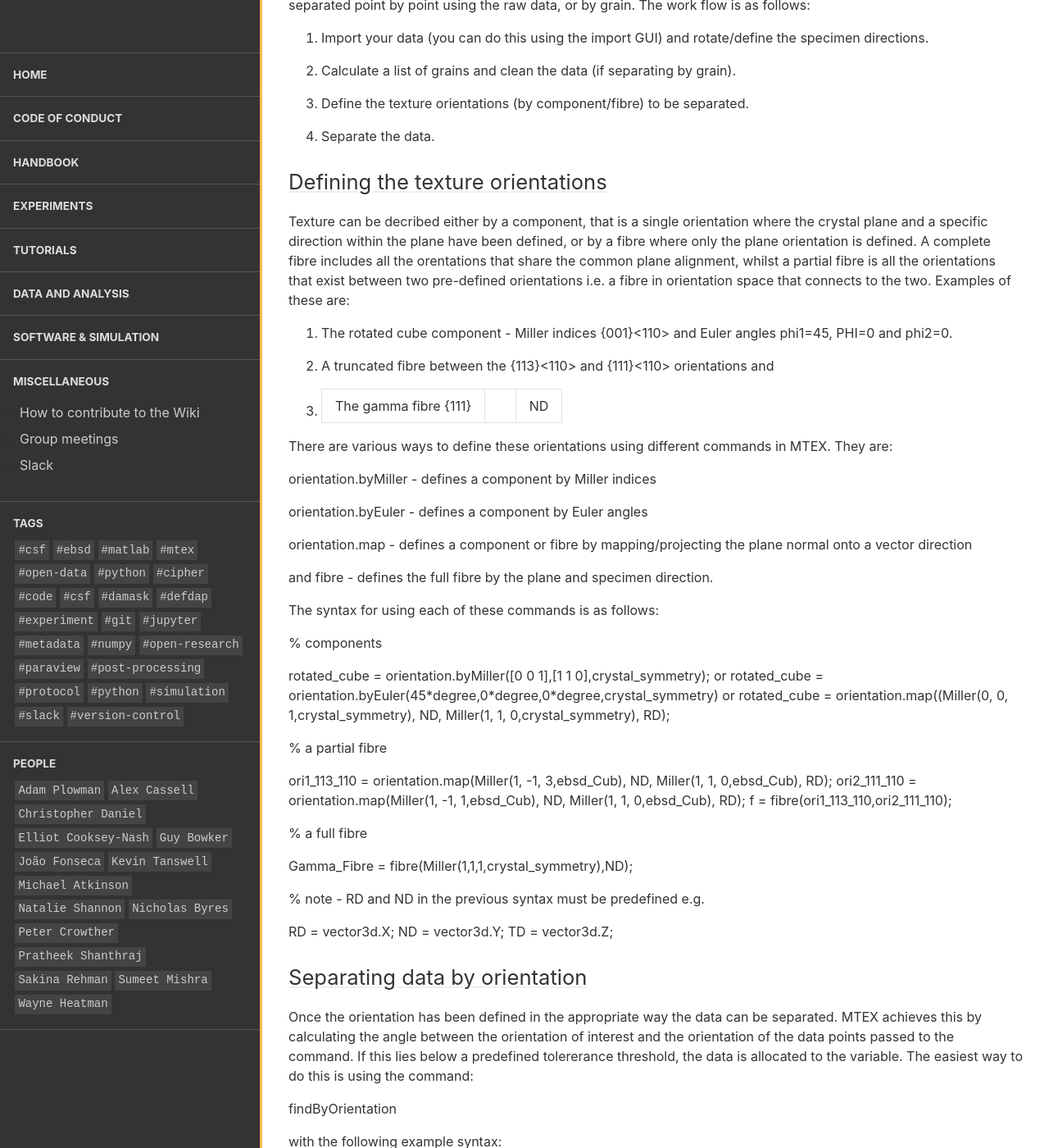
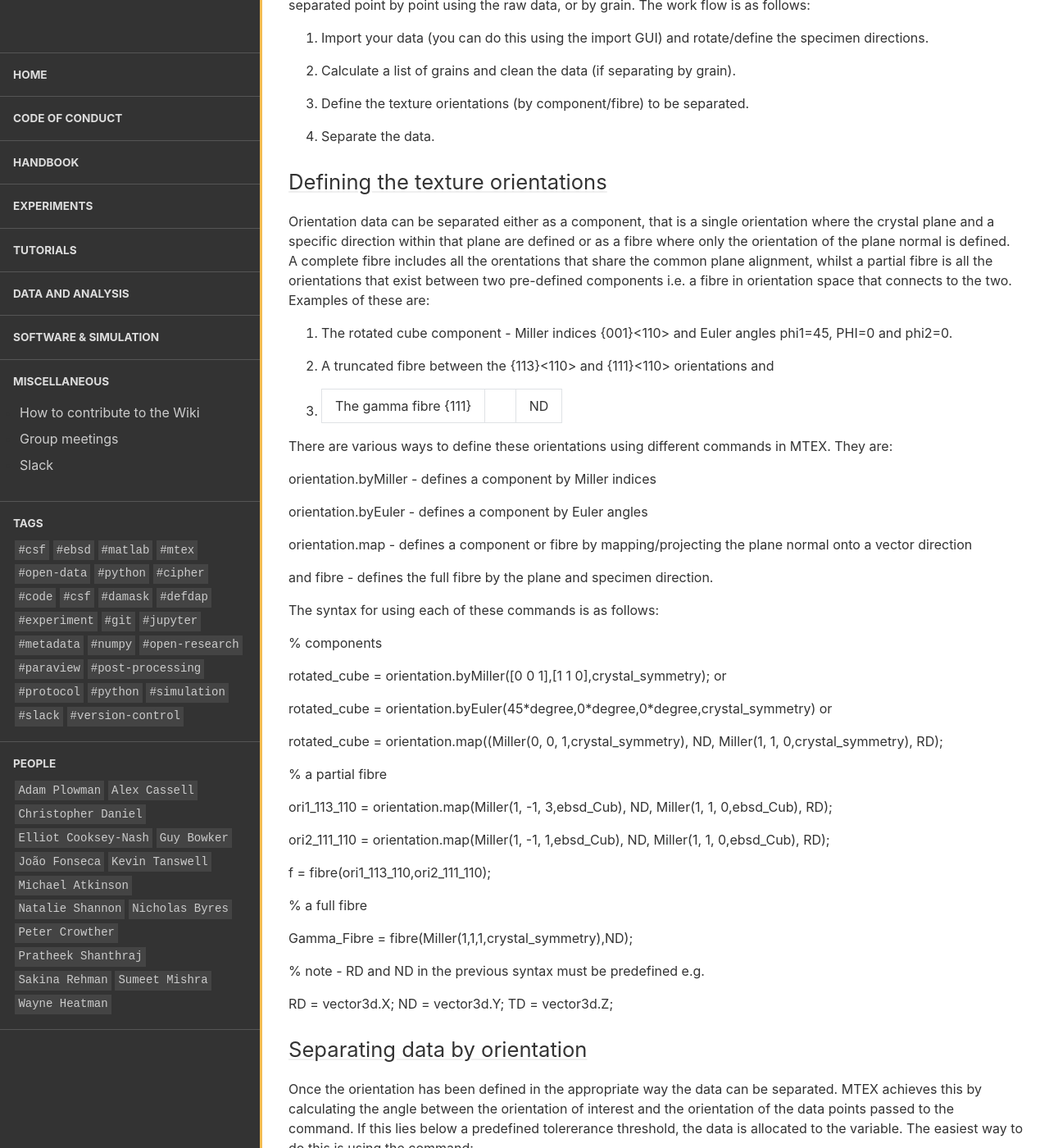
Before and after one commit to LightForm-group/wiki, a Jekyll site: the page built from collections/_software_and_simulation/mtex_separating_orientation.md, in a window 1280 px wide and 1400 px high, scrolled down 347 px. Shown: the whole window at 82% size. Built offline with Jekyll 4.4.1, drawn with Linux system fonts in a browser that asks for light colours; nearby versions of some CDN libraries; some of the changed text lies outside the part shown.

Commit message:
Update mtex_separating_orientation.md

```diff
--- a/collections/_software_and_simulation/mtex_separating_orientation.md
+++ b/collections/_software_and_simulation/mtex_separating_orientation.md
@@ -9,7 +9,7 @@
 subcollection: MTEX
 ---
 
-# Separating data - the workflow
+# Separating data by orientation - the workflow
 
 Data can be separated with respect to it's orientation either for a texture component or a fibre. To do this it is important to know the specimen directions for your data set i.e RD, TD and ND for a rolled material. Data can be separated point by point using the raw data, or by grain. The work flow is as follows:
 
@@ -23,13 +23,13 @@
 
 # Defining the texture orientations
 
-Texture can be decribed either by a component, that is a single orientation where the crystal plane and a specific direction within the plane have been defined, or by a fibre where only the plane orientation is defined. A complete fibre includes all the orentations that share the common plane alignment, whilst a partial fibre is all the orientations that exist between two pre-defined orientations i.e. a fibre in orientation space that connects to the two. Examples of these are:
+Orientation data can be separated either as a component, that is a single orientation where the crystal plane and a specific direction within that plane are defined or as a fibre where only the orientation of the plane normal is defined. A complete fibre includes all the orentations that share the common plane alignment, whilst a partial fibre is all the orientations that exist between two pre-defined components i.e. a fibre in orientation space that connects to the two. Examples of these are:
 
 1. The rotated cube component - Miller indices {001}<110> and Euler angles phi1=45, PHI=0 and phi2=0.
 
 2. A truncated fibre between the {113}<110> and {111}<110> orientations and
 
-3. The gamma fibre {111}||ND
+3. The gamma fibre {111} || ND
 
 There are various ways to define these orientations using different commands in MTEX. They are:
 
@@ -46,13 +46,17 @@
 % components
 
 rotated_cube = orientation.byMiller([0 0 1],[1 1 0],crystal_symmetry); or
+
 rotated_cube = orientation.byEuler(45\*degree,0\*degree,0\*degree,crystal_symmetry) or
+
 rotated_cube = orientation.map((Miller(0, 0, 1,crystal_symmetry), ND, Miller(1, 1, 0,crystal_symmetry), RD);
 
 % a partial fibre
 
 ori1_113_110 = orientation.map(Miller(1, -1, 3,ebsd_Cub), ND, Miller(1, 1, 0,ebsd_Cub), RD);
+
 ori2_111_110 = orientation.map(Miller(1, -1, 1,ebsd_Cub), ND, Miller(1, 1, 0,ebsd_Cub), RD);
+
 f = fibre(ori1_113_110,ori2_111_110);
 
 % a full fibre
```
Also changed, not shown: other parts of collections/_software_and_simulation/mtex_separating_orientation.md (+1 -1 lines).
